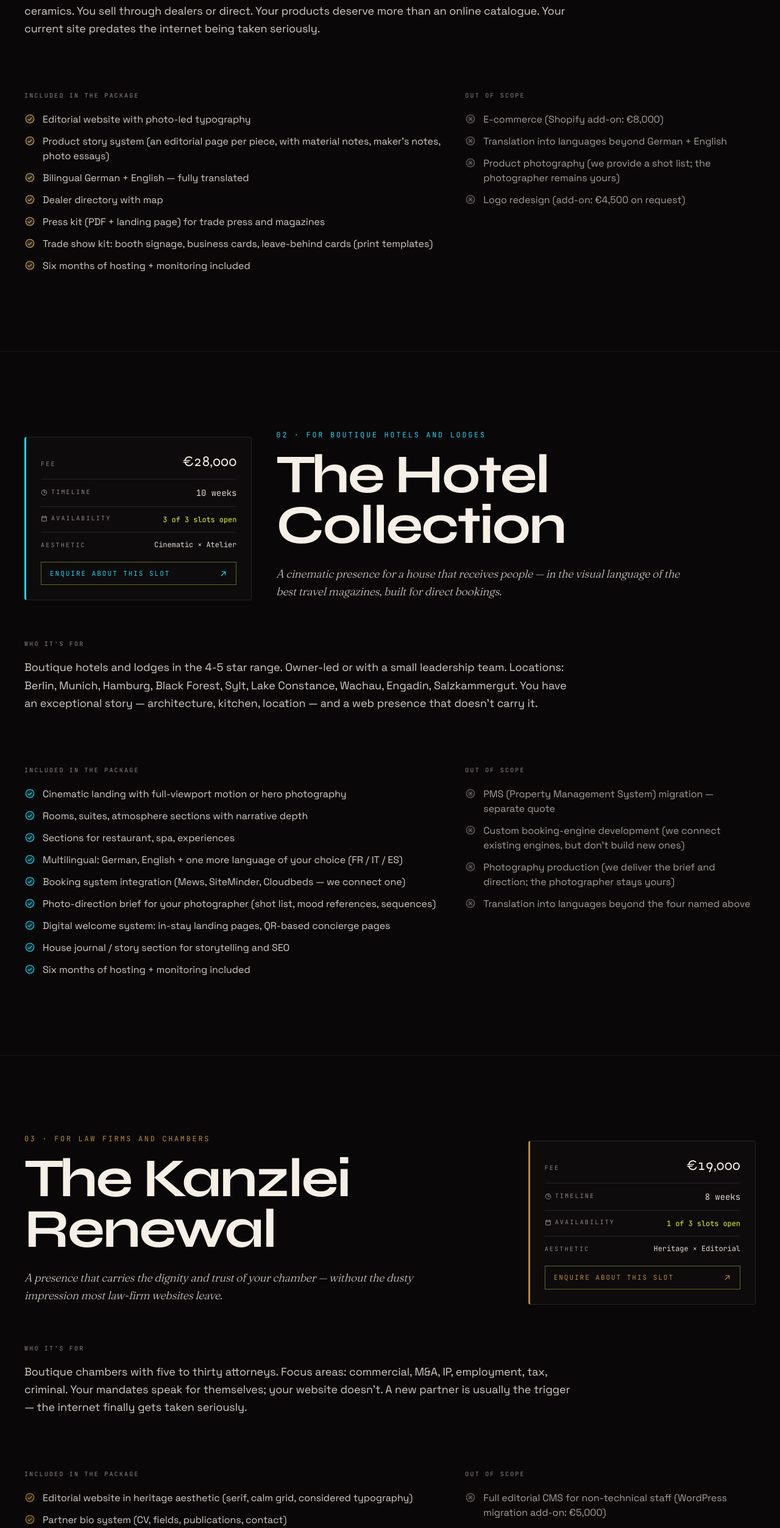
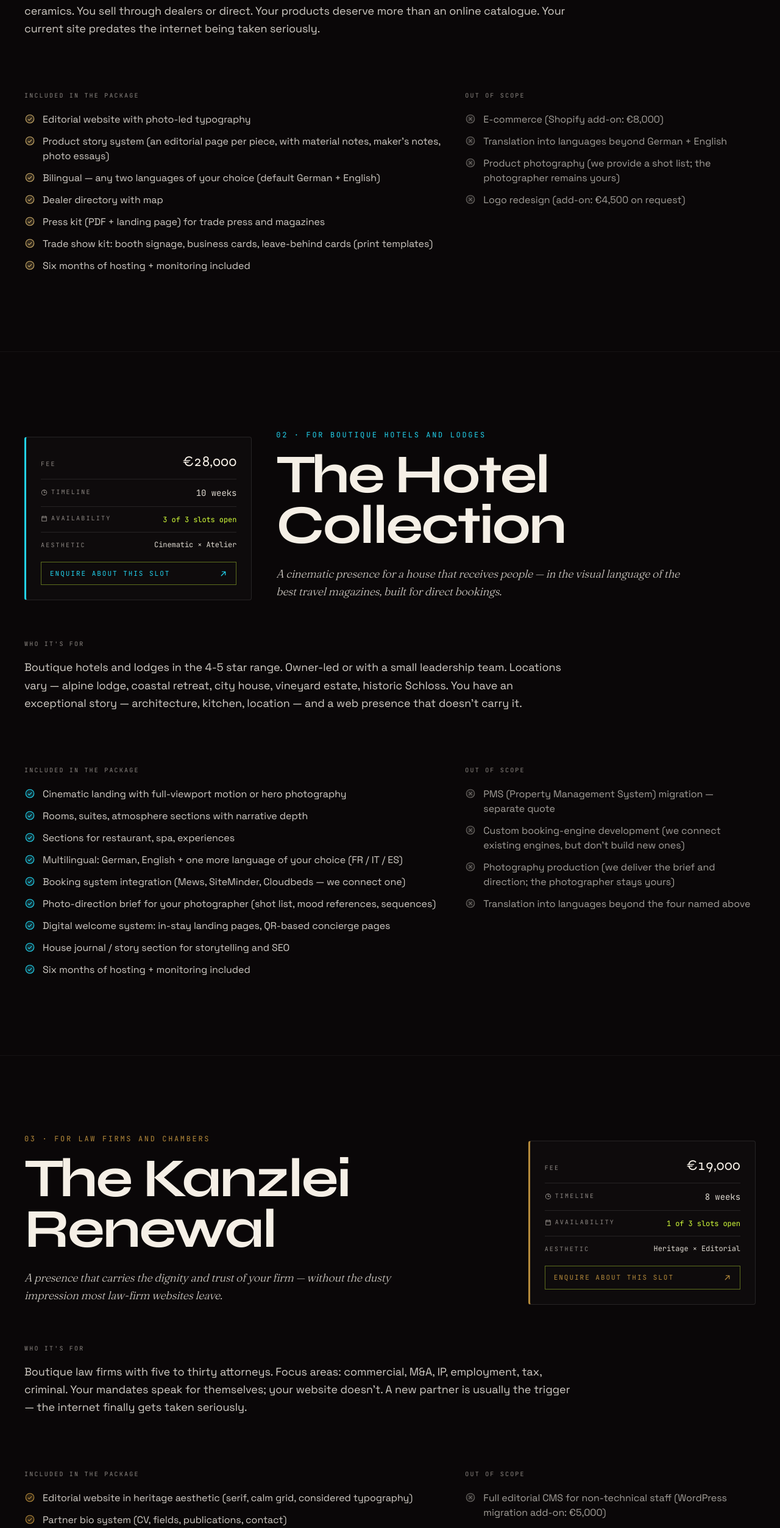
Before and after one commit to Mutombe/bitstudio, a React (Vite) app in the folder frontend/: page /packages in a window 1280 px wide. Shown: the part 1991-4496 px from the top of the page at 61% size. Built offline with nearby package versions, Linux system fonts and the light colour scheme.

Commit message:
Polish EN translations on packages: drop chambers, broaden hotel locations, flexible bilingual

```diff
--- a/frontend/src/data/packages.js
+++ b/frontend/src/data/packages.js
@@ -53,7 +53,7 @@ export const PACKAGES = [
     includes_en: [
       "Editorial website with photo-led typography",
       "Product story system (an editorial page per piece, with material notes, maker's notes, photo essays)",
-      "Bilingual German + English — fully translated",
+      "Bilingual — any two languages of your choice (default German + English)",
       "Dealer directory with map",
       "Press kit (PDF + landing page) for trade press and magazines",
       "Trade show kit: booth signage, business cards, leave-behind cards (print templates)",
@@ -99,7 +99,7 @@ export const PACKAGES = [
     for_de:
       "Boutique-Hotels und Lodges der 4- bis 5-Sterne-Kategorie. Inhabergeführt oder mit kleinem Führungsteam. Standorte: Berlin, München, Hamburg, Schwarzwald, Sylt, Bodensee, Wachau, Engadin, Salzkammergut. Sie haben eine außergewöhnliche Geschichte — Architektur, Küche, Lage — und einen Auftritt, der sie nicht trägt.",
     for_en:
-      "Boutique hotels and lodges in the 4-5 star range. Owner-led or with a small leadership team. Locations: Berlin, Munich, Hamburg, Black Forest, Sylt, Lake Constance, Wachau, Engadin, Salzkammergut. You have an exceptional story — architecture, kitchen, location — and a web presence that doesn't carry it.",
+      "Boutique hotels and lodges in the 4-5 star range. Owner-led or with a small leadership team. Locations vary — alpine lodge, coastal retreat, city house, vineyard estate, historic Schloss. You have an exceptional story — architecture, kitchen, location — and a web presence that doesn't carry it.",
 
     includes_de: [
       "Cineastische Landingpage mit Voll-Viewport-Bewegtbild oder Großfoto",
@@ -157,12 +157,12 @@ export const PACKAGES = [
     promise_de:
       "Ein Auftritt, der die Würde und das Vertrauen Ihrer Kanzlei trägt — ohne den verstaubten Eindruck, den die meisten Kanzlei-Websites hinterlassen.",
     promise_en:
-      "A presence that carries the dignity and trust of your chamber — without the dusty impression most law-firm websites leave.",
+      "A presence that carries the dignity and trust of your firm — without the dusty impression most law-firm websites leave.",
 
     for_de:
       "Boutique-Sozietäten mit fünf bis dreißig Anwältinnen und Anwälten. Schwerpunkte: Wirtschaftsrecht, M&A, IP, Arbeitsrecht, Steuerrecht, Strafrecht. Sie haben Mandate, die für sich sprechen, und einen Webauftritt, der das nicht tut. Ein neuer Sozius oder eine neue Sozia ist der Auslöser; das Internet wird endlich ernst genommen.",
     for_en:
-      "Boutique chambers with five to thirty attorneys. Focus areas: commercial, M&A, IP, employment, tax, criminal. Your mandates speak for themselves; your website doesn't. A new partner is usually the trigger — the internet finally gets taken seriously.",
+      "Boutique law firms with five to thirty attorneys. Focus areas: commercial, M&A, IP, employment, tax, criminal. Your mandates speak for themselves; your website doesn't. A new partner is usually the trigger — the internet finally gets taken seriously.",
 
     includes_de: [
       "Editorial-Website in Heritage-Ästhetik (Serife, ruhige Raster, geprüfte Typografie)",
```
